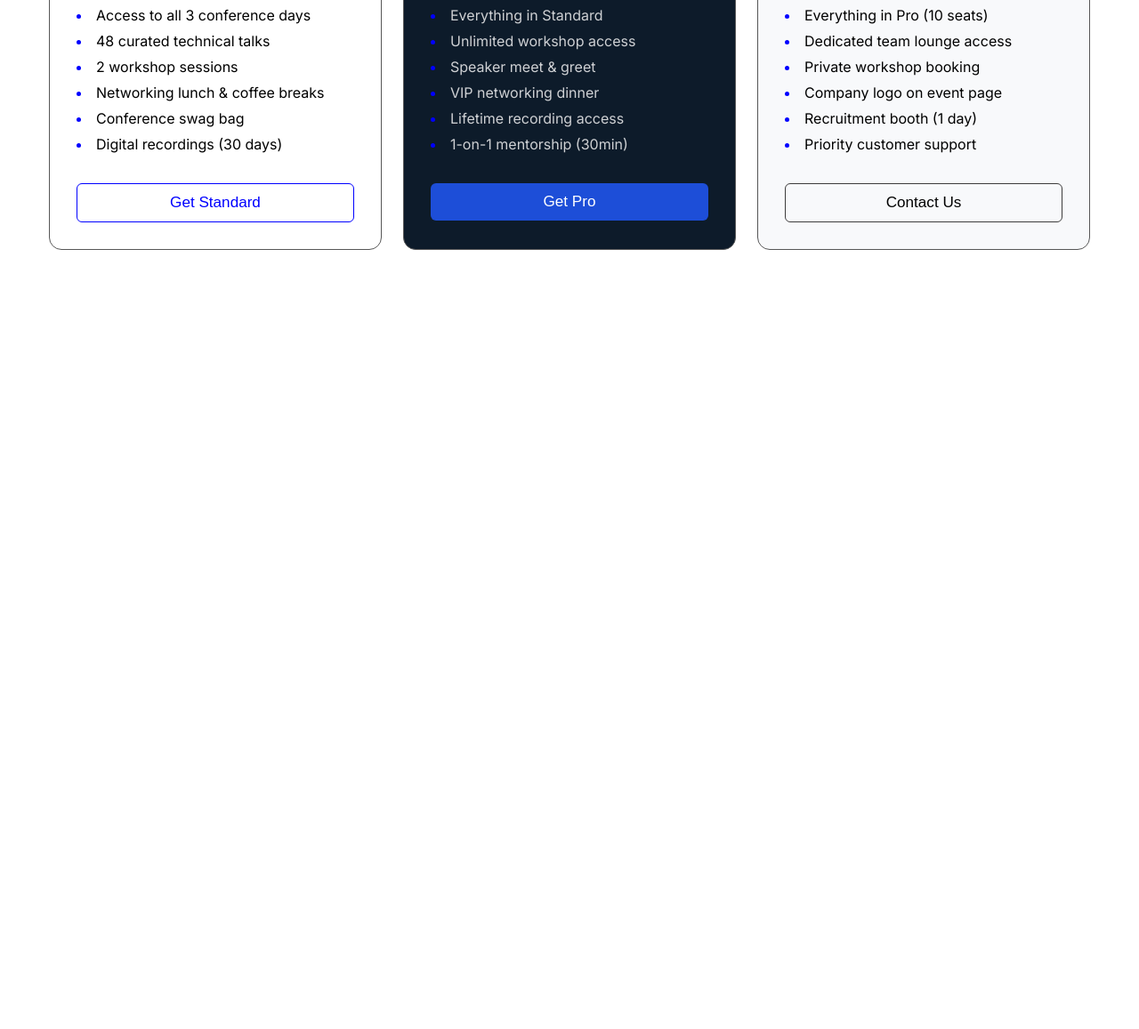
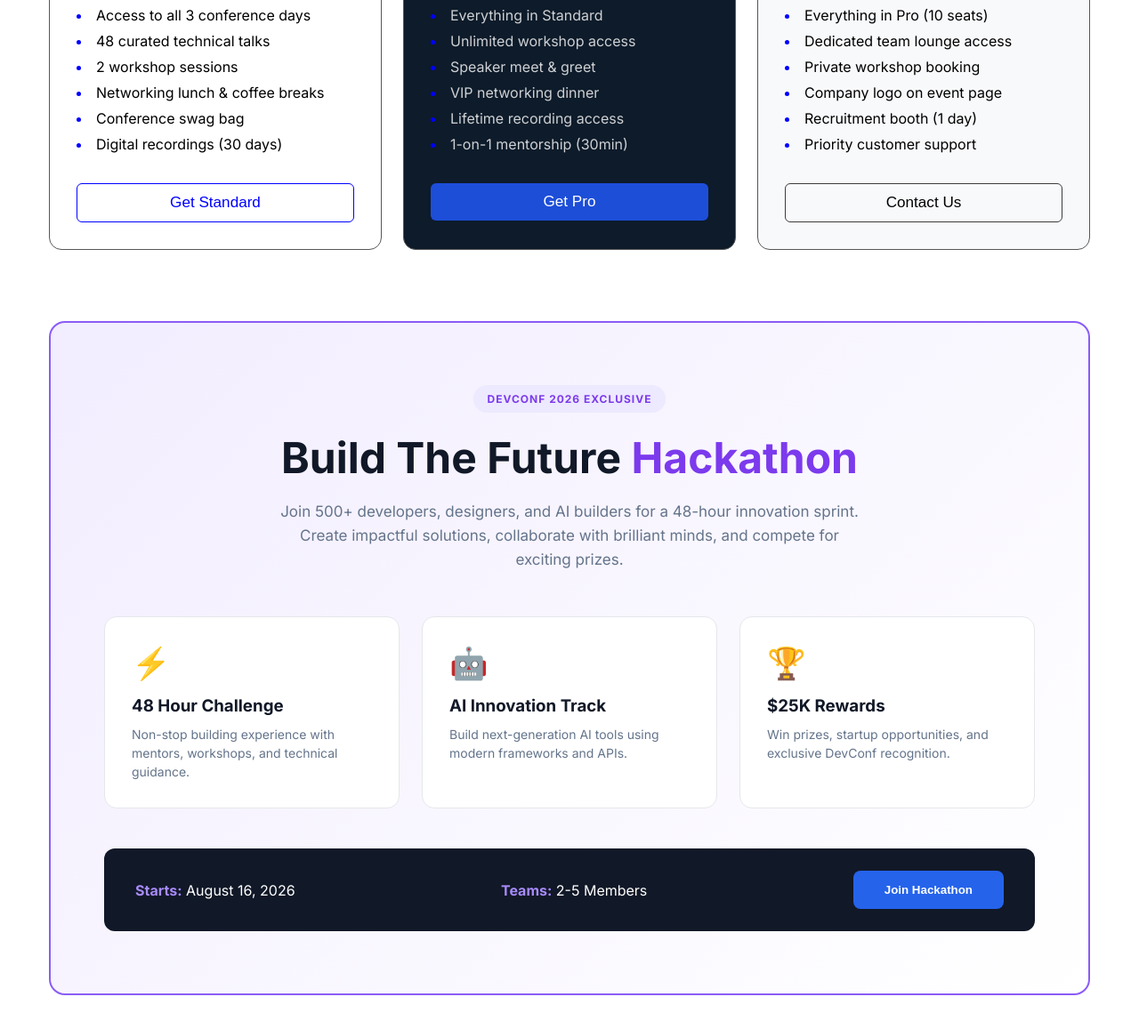
Before and after one commit to asmoon-chowdhury-mishkat/Assignment-01, a plain HTML site: page index.html in a window 1280 px wide. Shown: the part 2206-3363 px from the top of the page at 89% size. Before the commit the page ends 2539 px from the top, so only its background shows below. Drawn offline with Linux system fonts and the light colour scheme.

Commit message:
feat: Add placeholder section generated by AI

```diff
--- a/assets/style.css
+++ b/assets/style.css
@@ -281,3 +281,234 @@ hr {
 }
 
 /* Pricing Section CSS End */
+
+/* AI Generated Sectiion CSS Start */
+.hackathon-section {
+
+    margin: 80px auto;
+    max-width: 1200px;
+
+    background:
+        linear-gradient(135deg,
+            #f2edff,
+            #ffffff);
+
+    border: 2px solid #8b5cf6;
+
+    border-radius: 18px;
+
+    padding: 70px 60px;
+
+}
+
+
+.hackathon-content {
+    text-align: center;
+}
+
+
+.hackathon-tag {
+
+    display: inline-block;
+
+    background: #ede9fe;
+
+    color: #7c3aed;
+
+    font-size: 12px;
+
+    font-weight: 700;
+
+    padding: 8px 16px;
+
+    border-radius: 20px;
+
+    letter-spacing: 1px;
+
+}
+
+
+.hackathon-header h2 {
+
+    margin-top: 25px;
+
+    font-size: 48px;
+
+    color: #111827;
+
+    line-height: 1.1;
+
+}
+
+
+.hackathon-header h2 span {
+
+    color: #7c3aed;
+
+}
+
+
+.hackathon-header p {
+
+    max-width: 650px;
+
+    margin: 20px auto 50px;
+
+    color: #64748b;
+
+    font-size: 17px;
+
+    line-height: 1.6;
+
+}
+
+
+
+.hackathon-grid {
+
+    display: grid;
+
+    grid-template-columns: repeat(3, 1fr);
+
+    gap: 25px;
+
+}
+
+
+
+.hack-card {
+
+    background: white;
+
+    border-radius: 14px;
+
+    padding: 30px;
+
+    text-align: left;
+
+    border: 1px solid #e5e7eb;
+
+    transition: .3s;
+
+}
+
+
+.hack-card:hover {
+
+    transform: translateY(-8px);
+
+    box-shadow: 0 15px 35px rgba(0, 0, 0, .08);
+
+}
+
+
+
+.icon {
+
+    font-size: 35px;
+
+    margin-bottom: 15px;
+
+}
+
+
+.hack-card h3 {
+
+    color: #111827;
+
+    margin-bottom: 10px;
+
+}
+
+
+.hack-card p {
+
+    color: #64748b;
+
+    line-height: 1.5;
+
+    font-size: 14px;
+
+}
+
+
+
+
+.hack-footer {
+
+    margin-top: 45px;
+
+    background: #111827;
+
+    color: white;
+
+    padding: 25px 35px;
+
+    border-radius: 12px;
+
+
+    display: flex;
+
+    justify-content: space-between;
+
+    align-items: center;
+
+}
+
+
+
+.hack-footer strong {
+
+    color: #a78bfa;
+
+}
+
+
+
+.hack-footer button {
+
+    background: #2563eb;
+
+    border: none;
+
+    color: white;
+
+    padding: 14px 35px;
+
+    border-radius: 8px;
+
+    font-weight: 600;
+
+    cursor: pointer;
+
+}
+
+
+.hack-footer button:hover {
+
+    background: #1d4ed8;
+
+}
+
+
+
+@media(max-width:900px) {
+
+    .hackathon-grid {
+
+        grid-template-columns: 1fr;
+
+    }
+
+
+    .hack-footer {
+
+        flex-direction: column;
+
+        gap: 20px;
+
+    }
+
+}
+
+/* AI Generated Sectiion CSS End */
--- a/index.html
+++ b/index.html
@@ -157,6 +157,83 @@
     </section>
     <!-- Pricing Section End -->
 
+    <!-- AI Generated Section Start  -->
+    <section class="hackathon-section container">
+
+        <div class="hackathon-content">
+
+            <div class="hackathon-header">
+                <span class="hackathon-tag">DEVCONF 2026 EXCLUSIVE</span>
+
+                <h2>
+                    Build The Future
+                    <span>Hackathon</span>
+                </h2>
+
+                <p>
+                    Join 500+ developers, designers, and AI builders for a
+                    48-hour innovation sprint. Create impactful solutions,
+                    collaborate with brilliant minds, and compete for exciting prizes.
+                </p>
+            </div>
+
+
+            <div class="hackathon-grid">
+
+                <div class="hack-card">
+                    <div class="icon">⚡</div>
+                    <h3>48 Hour Challenge</h3>
+                    <p>
+                        Non-stop building experience with mentors,
+                        workshops, and technical guidance.
+                    </p>
+                </div>
+
+
+                <div class="hack-card">
+                    <div class="icon">🤖</div>
+                    <h3>AI Innovation Track</h3>
+                    <p>
+                        Build next-generation AI tools using modern
+                        frameworks and APIs.
+                    </p>
+                </div>
+
+
+                <div class="hack-card">
+                    <div class="icon">🏆</div>
+                    <h3>$25K Rewards</h3>
+                    <p>
+                        Win prizes, startup opportunities,
+                        and exclusive DevConf recognition.
+                    </p>
+                </div>
+
+            </div>
+
+
+            <div class="hack-footer">
+
+                <div>
+                    <strong>Starts:</strong>
+                    August 16, 2026
+                </div>
+
+                <div>
+                    <strong>Teams:</strong>
+                    2-5 Members
+                </div>
+
+                <button>
+                    Join Hackathon
+                </button>
+
+            </div>
+
+        </div>
+
+    </section>
+    <!-- AI Generated Section End  -->
 </body>
 
 </html>
```
Also changed, not shown: 1 other file.
